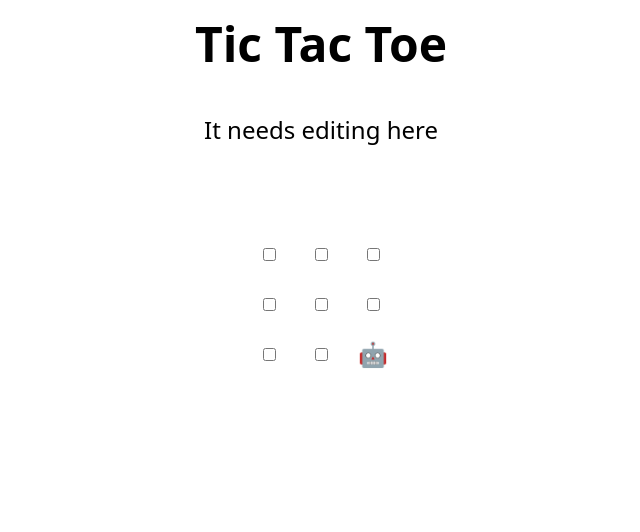
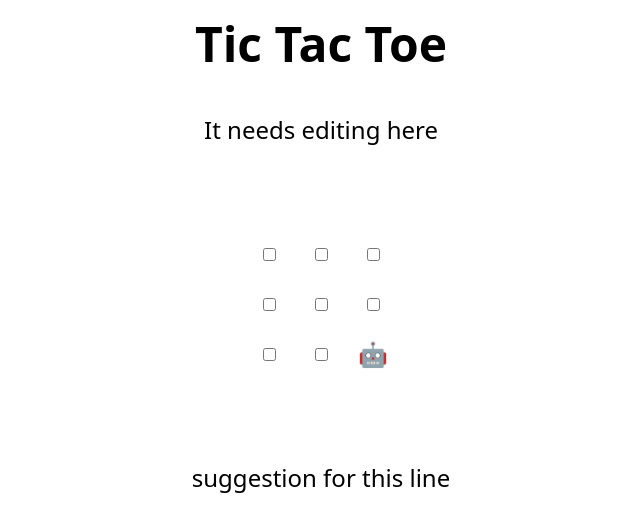
Before and after one commit to fc2727/githubProject, a plain HTML site: page index.html in a window 1280 px wide. Shown: the whole page, without its empty margins (319-959 px from the left). Drawn offline with Linux system fonts and the light colour scheme.

Commit message:
Update index.html
commit testing

```diff
--- a/index.html
+++ b/index.html
@@ -48,7 +48,7 @@
 </table>
 
 <h2 hidden>Game over, refresh to play again 🧑‍💻 🤖!</h2>
-
+suggestion for this line
 <script>
   // Initialization
   const boxes = Array.from(document.querySelectorAll('td'))
```
